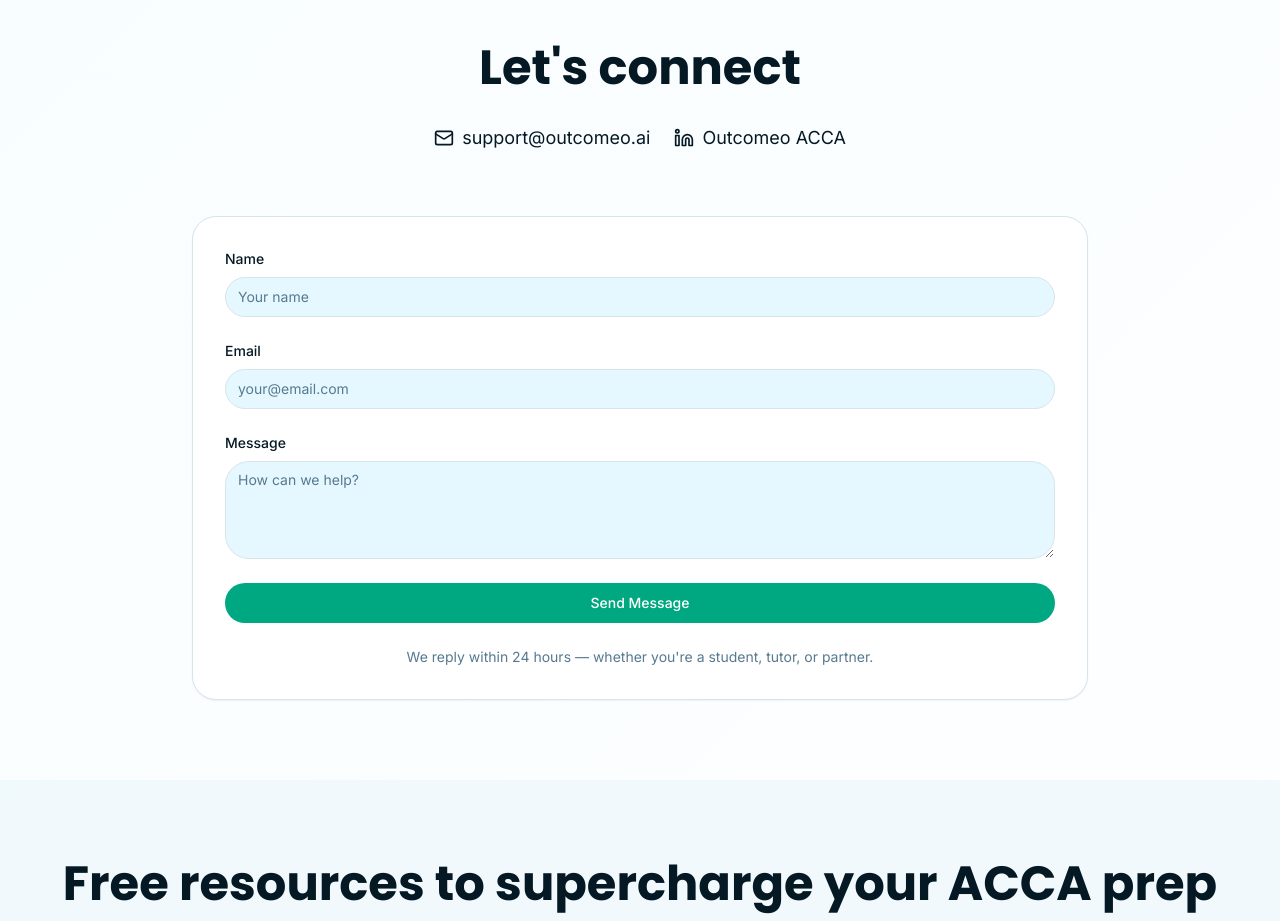
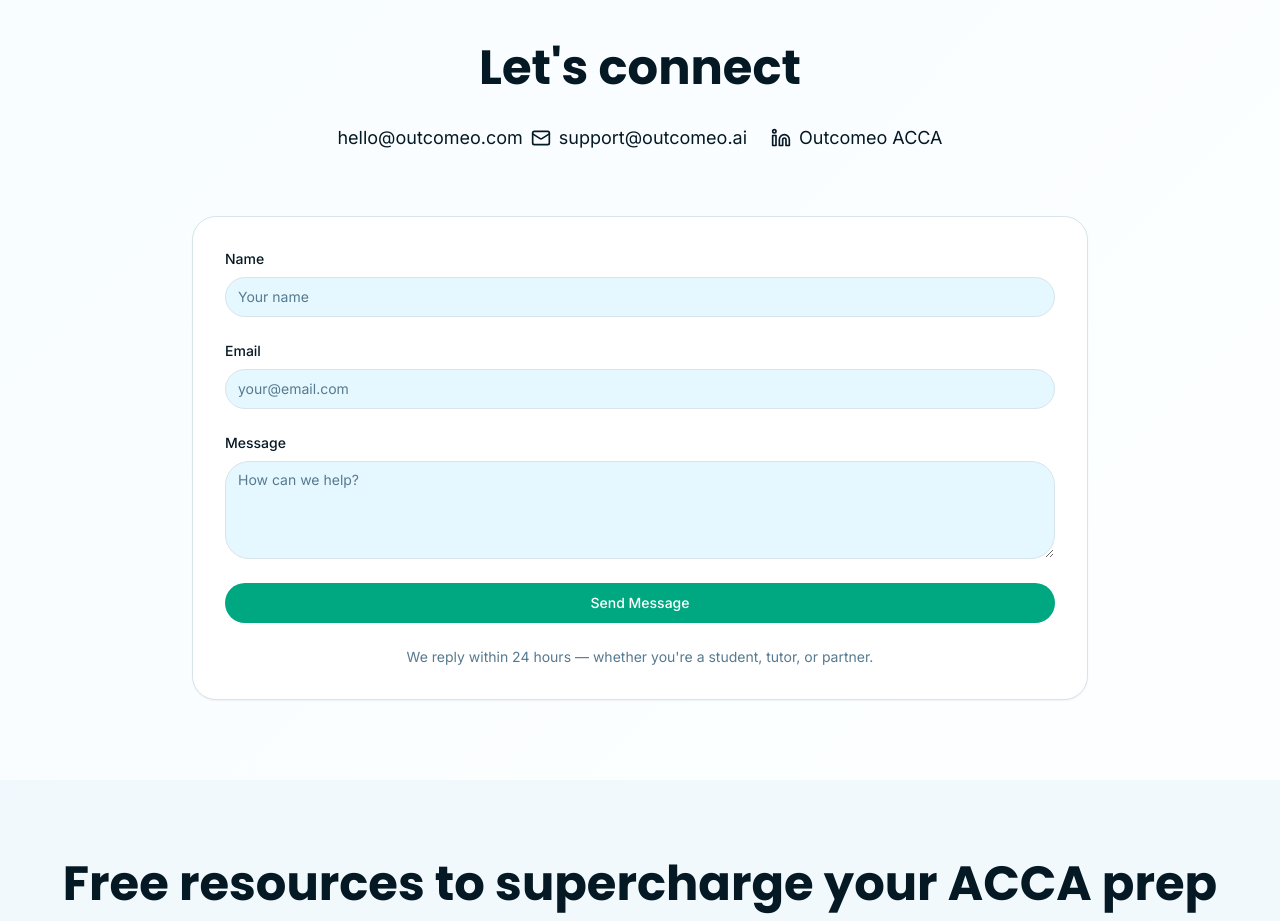
Before and after one commit to georgiosvichas-jpg/acca-play-path, a React (Vite) app: page / in a window 1280 px wide. Shown: the part 7040-7961 px from the top of the page. Built offline with nearby package versions, Linux system fonts and the light colour scheme; the HTML template or start-up script is replaced by a standard one.

Commit message:
Visual edit in Lovable
Edited UI in Lovable

```diff
--- a/src/components/Landing.tsx
+++ b/src/components/Landing.tsx
@@ -590,12 +590,11 @@ export default function Landing() {
           <div className="text-center mb-16 animate-fade-in">
             <h2 className="text-4xl md:text-5xl font-display font-bold mb-8">Let's connect</h2>
             <div className="flex flex-col sm:flex-row gap-6 justify-center mb-12">
-              <a href="mailto:support@outcomeo.ai" className="flex items-center gap-2 text-lg hover:text-primary transition-colors">
-                <Mail className="w-5 h-5" />
+              <a href="mailto:support@outcomeo.ai" className="flex items-center gap-2 text-lg hover:text-primary transition-colors">hello@outcomeo.com<Mail className="w-5 h-5" />
                 support@outcomeo.ai
               </a>
               <a href="https://linkedin.com" target="_blank" rel="noopener noreferrer" className="flex items-center gap-2 text-lg hover:text-primary transition-colors">
-                <Linkedin className="w-5 h-5" />
+              <Linkedin className="w-5 h-5" />
                 Outcomeo ACCA
               </a>
             </div>
```
